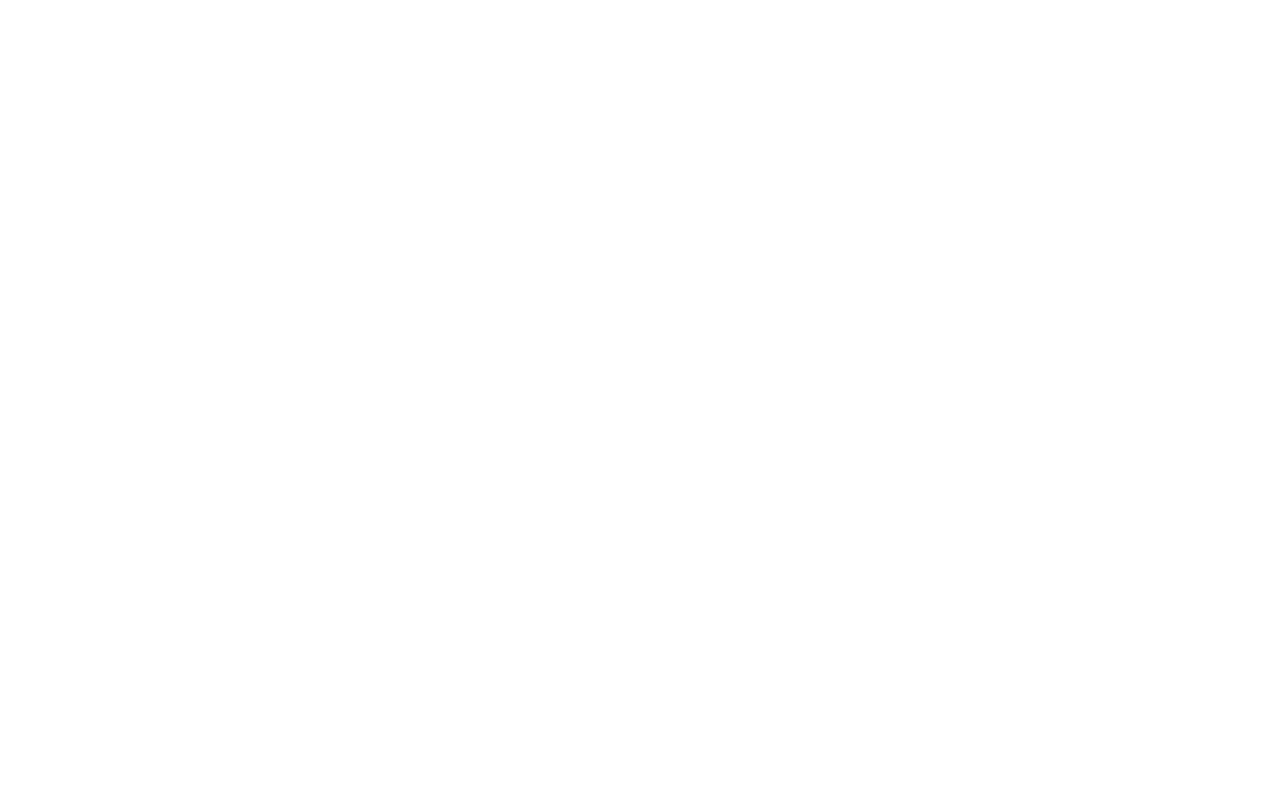
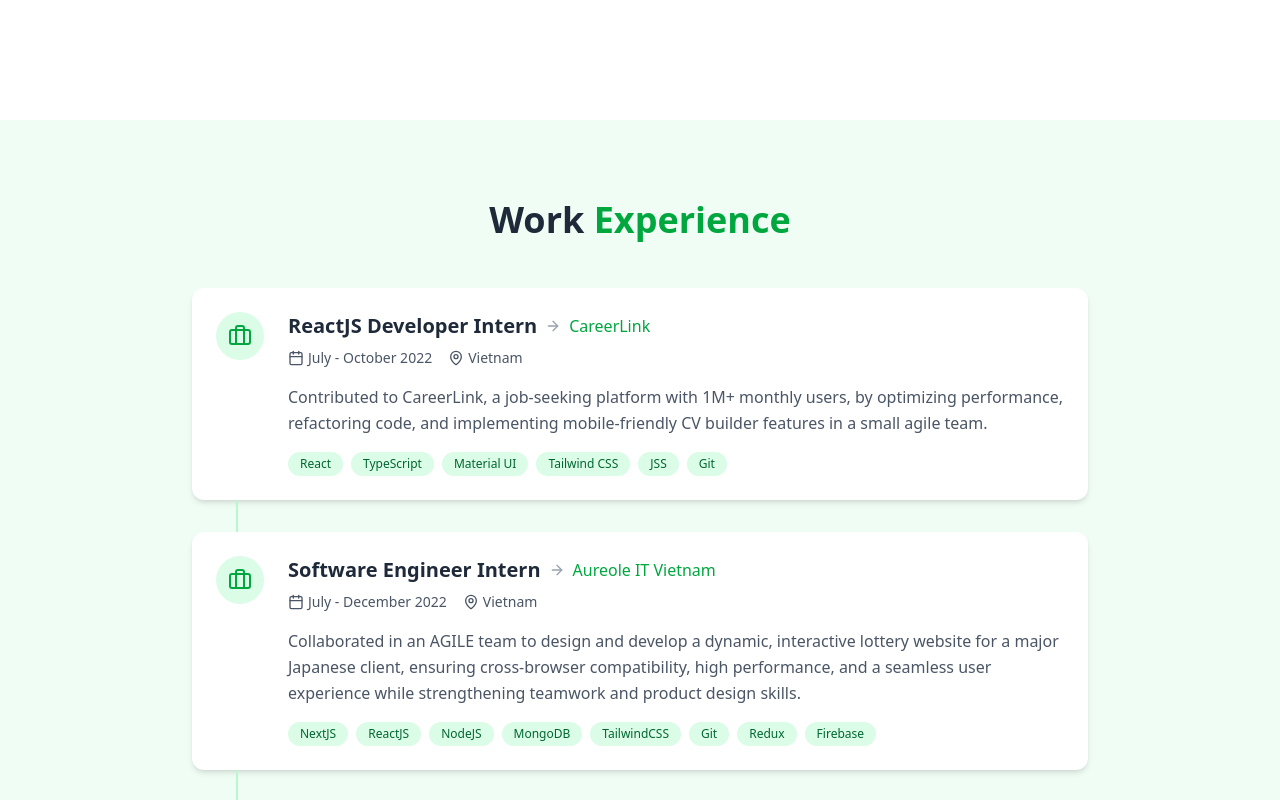
Before and after one commit to Pet3r1512/Me, a React (Vite) app: page / in a window 1280 px wide. Shown: the part 1480-2280 px from the top of the page. Before the commit the page ends 1600 px from the top, so only its background shows below. Built offline with nearby package versions, Linux system fonts and the light colour scheme.

Commit message:
feat: add experience section to page

```diff
--- a/src/App.tsx
+++ b/src/App.tsx
@@ -4,6 +4,7 @@ import Header from "./components/Layout/Header/_index";
 import "./App.css";
 import Hero from "./components/Sections/Hero/_index";
 import About from "./components/Sections/About/_index";
+import Experience from "./components/Sections/Experience/_index";
 
 export default function App() {
   return (
@@ -13,6 +14,7 @@ export default function App() {
         <Header />
         <Hero />
         <About />
+        <Experience />
       </div>
     </ThemeProvider>
   );
```
